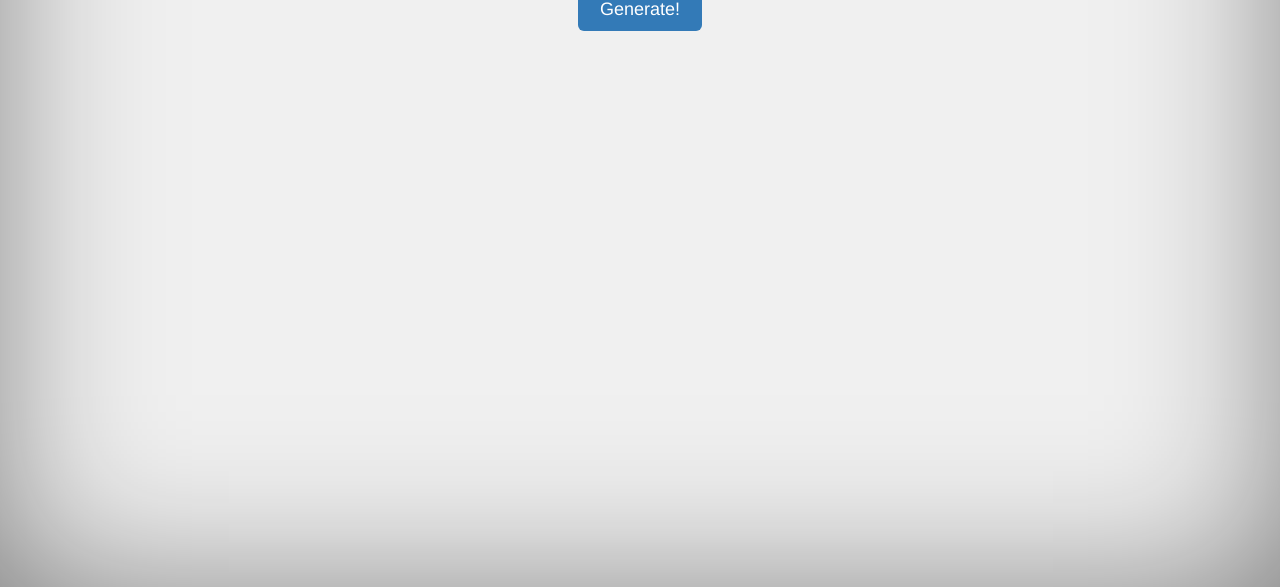
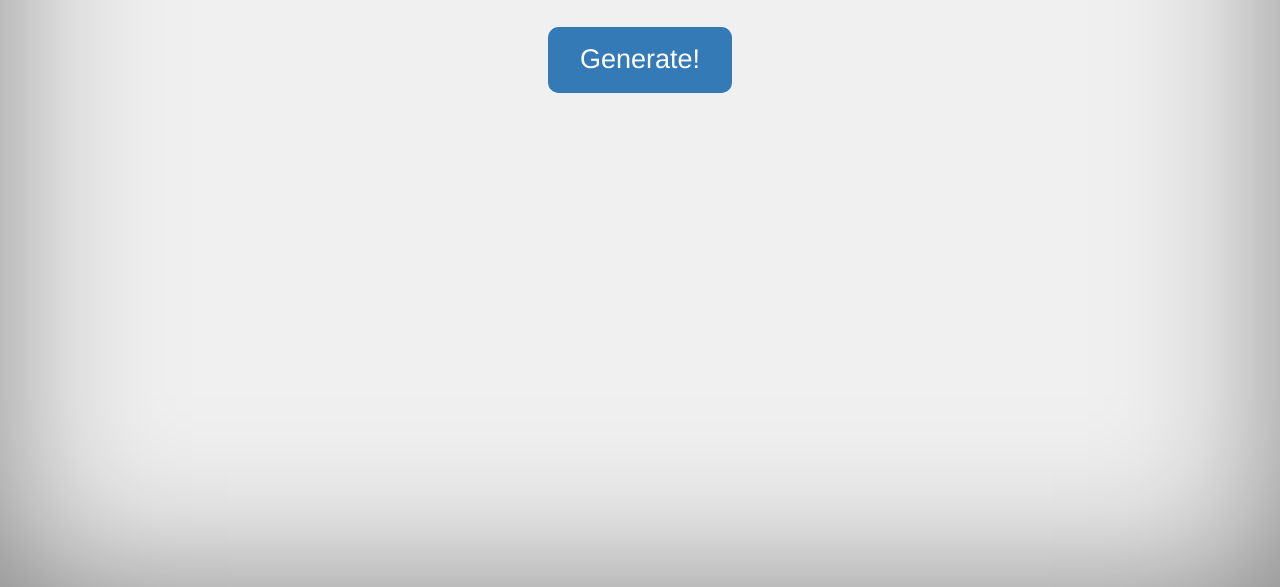
Before and after one commit to Tominous/shithcf.com, a website built with webpack: page src/index.html in a window 1280 px wide. Shown: the part 213-800 px from the top of the page. Built offline with nearby package versions, Linux system fonts and the light colour scheme.

Commit message:
Responsive i guess

```diff
--- a/src/index.css
+++ b/src/index.css
@@ -1,3 +1,15 @@
+@media screen and (min-width: 800px) {
+    html {
+        font-size: 2vw;
+    }
+}
+
+@media screen and (min-width: 1200px) {
+    html {
+        font-size: 24px;
+    }
+}
+
 body {
     font-family: 'Helvetica Neue', Helvetica, Arial, sans-serif;
     margin: 0;
@@ -22,9 +34,9 @@ button {
     background-color: #337ab7;
     border: none;
     color: white;
-    padding: 12px 22px;
-    font-size: 18px;
-    border-radius: 6px;
+    padding: 0.66em 1.2em;
+    font-size: 1.125em;
+    border-radius: 0.4em;
     outline: none !important;
     cursor: pointer;
     transition: background-color 0.4s;
```
